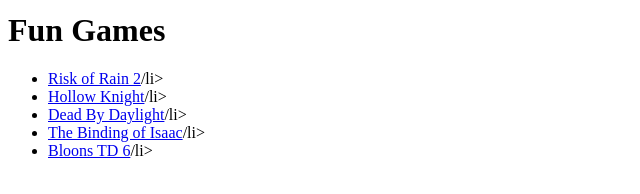
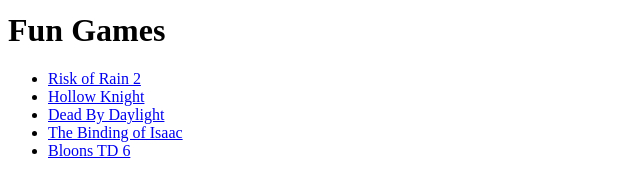
Before and after one commit to YurackM/YurackM.github.io, a plain HTML site: page index.html in a window 1280 px wide. Shown: the part 166-360 px from the top of the page, without its empty margins (0-640 px from the left). Drawn offline with Linux system fonts and the light colour scheme.

Commit message:
Added missing < in front of /li>

```diff
--- a/index.html
+++ b/index.html
@@ -15,11 +15,11 @@
     </ul>
     <h1>Fun Games</h1>
     <ul>
-      <li><a href="https://store.steampowered.com/app/632360/Risk_of_Rain_2/">Risk of Rain 2</a>/li>
-      <li><a href="https://store.steampowered.com/app/367520/Hollow_Knight/">Hollow Knight</a>/li>
-      <li><a href="https://store.steampowered.com/app/381210/Dead_by_Daylight/">Dead By Daylight</a>/li>
-      <li><a href="https://store.steampowered.com/app/250900/The_Binding_of_Isaac_Rebirth/">The Binding of Isaac</a>/li>
-      <li><a href="https://store.steampowered.com/app/960090/Bloons_TD_6/">Bloons TD 6</a>/li>
+      <li><a href="https://store.steampowered.com/app/632360/Risk_of_Rain_2/">Risk of Rain 2</a></li>
+      <li><a href="https://store.steampowered.com/app/367520/Hollow_Knight/">Hollow Knight</a></li>
+      <li><a href="https://store.steampowered.com/app/381210/Dead_by_Daylight/">Dead By Daylight</a></li>
+      <li><a href="https://store.steampowered.com/app/250900/The_Binding_of_Isaac_Rebirth/">The Binding of Isaac</a></li>
+      <li><a href="https://store.steampowered.com/app/960090/Bloons_TD_6/">Bloons TD 6</a></li>
     </ul>
   </body>
 </html>
```
